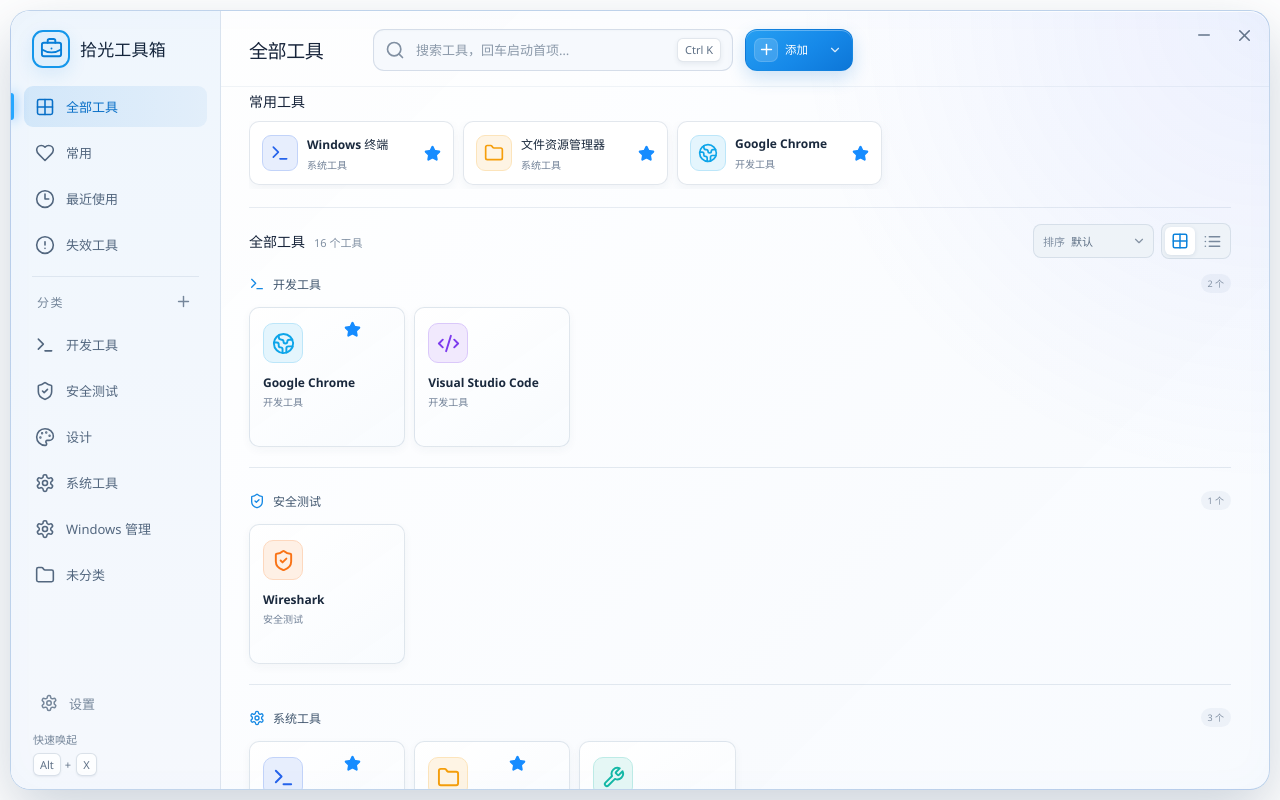
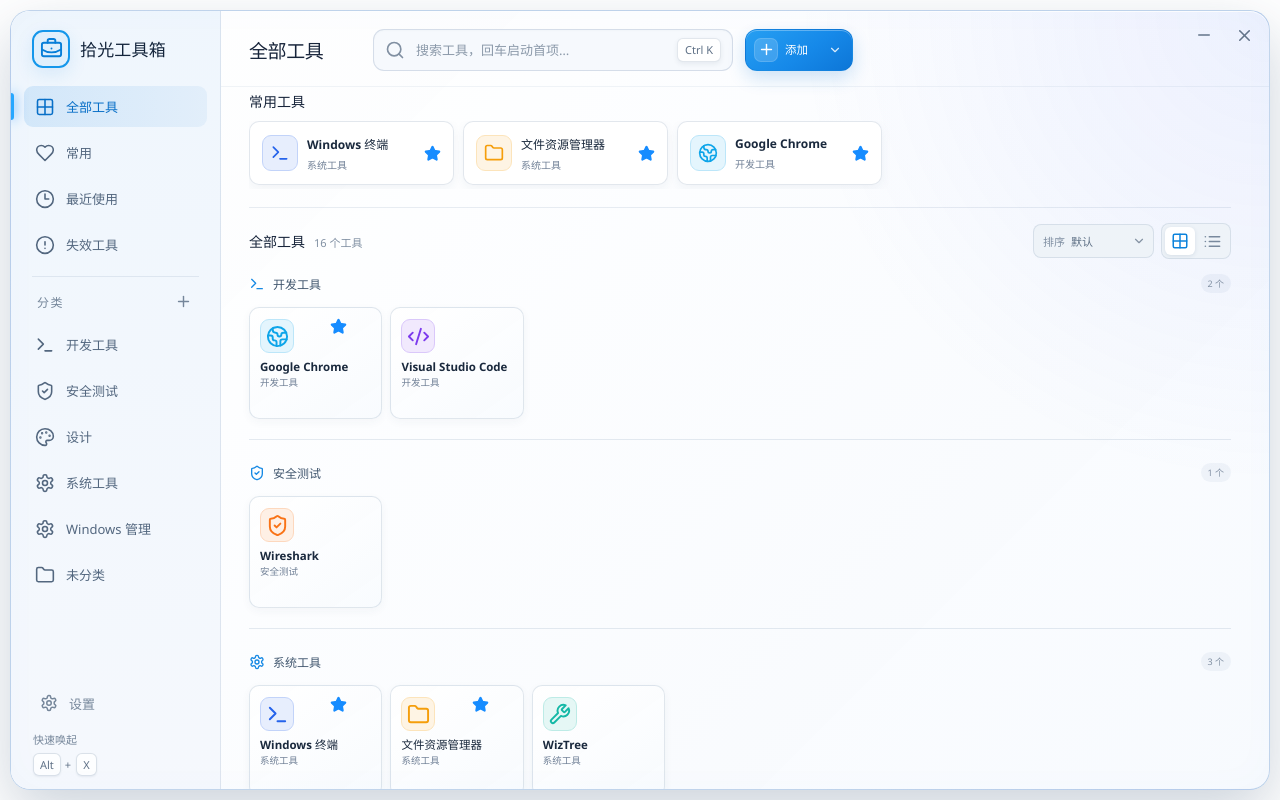
Before and after one commit to zhangnanydl/ShiguangToolbox, a React (Vite) app: page / in a window 1280 px wide. Built offline with nearby package versions, Linux system fonts and the light colour scheme.

Commit message:
style: make tool cards more compact

```diff
--- a/src/styles.css
+++ b/src/styles.css
@@ -151,7 +151,7 @@
 .view-toggle button { display: grid; place-items: center; width: 30px; height: 28px; color: #708198; background: transparent; border-radius: 6px; }
 .view-toggle button.active { color: #32a9ff; background: rgba(22,140,255,.13); }
 
-.tool-grid { display: grid; grid-template-columns: repeat(auto-fill, minmax(138px, 1fr)); gap: 9px; }
+.tool-grid { display: grid; grid-template-columns: repeat(auto-fill, minmax(120px, 1fr)); gap: 8px; }
 .categorized-tools { display: grid; gap: 20px; }
 .category-tool-group { min-width: 0; }
 .category-tool-group + .category-tool-group { padding-top: 18px; border-top: 1px solid rgba(83, 116, 151, .14); }
@@ -160,24 +160,24 @@
 .category-group-heading > span > svg { flex: 0 0 auto; color: #1689e4; }
 .category-group-heading b { overflow: hidden; font-size: 12px; font-weight: 650; text-overflow: ellipsis; white-space: nowrap; }
 .category-group-heading small { flex: 0 0 auto; padding: 3px 7px; color: #8190a3; background: rgba(93, 126, 163, .07); border-radius: 10px; font-size: 9px; }
-.tool-card { position: relative; display: flex; flex-direction: column; min-width: 0; height: 140px; padding: 15px 13px 11px; overflow: visible; background: linear-gradient(145deg, rgba(22, 36, 54, .82), rgba(16, 27, 41, .72)); border: 1px solid rgba(159, 190, 223, .16); border-radius: 10px; outline: 0; transition: 150ms ease; }
-.tool-card:hover, .tool-card:focus-visible { background: linear-gradient(145deg, rgba(24, 51, 82, .94), rgba(17, 34, 54, .92)); border-color: rgba(39, 151, 255, .7); box-shadow: 0 8px 24px rgba(0,0,0,.18), inset 0 0 0 1px rgba(22,140,255,.05); transform: translateY(-2px); }
+.tool-card { position: relative; display: flex; flex-direction: column; min-width: 0; height: 112px; padding: 11px 10px 9px; overflow: visible; background: linear-gradient(145deg, rgba(22, 36, 54, .82), rgba(16, 27, 41, .72)); border: 1px solid rgba(159, 190, 223, .16); border-radius: 10px; outline: 0; transition: 150ms ease; }
+.tool-card:hover, .tool-card:focus-visible { background: linear-gradient(145deg, rgba(24, 51, 82, .94), rgba(17, 34, 54, .92)); border-color: rgba(39, 151, 255, .7); box-shadow: 0 6px 18px rgba(0,0,0,.16), inset 0 0 0 1px rgba(22,140,255,.05); transform: translateY(-1px); }
 .tool-card.reorderable { cursor: grab; }
 .tool-card.reorderable:active { cursor: grabbing; }
 .tool-card.invalid { border-color: rgba(221, 78, 91, .48); background: linear-gradient(145deg, rgba(65, 31, 39, .72), rgba(31, 25, 37, .72)); }
-.drag-handle { position: absolute; right: 8px; bottom: 7px; display: grid; place-items: center; color: #7b8ca0; opacity: 0; transition: 130ms ease; }
+.drag-handle { position: absolute; right: 6px; bottom: 5px; display: grid; place-items: center; color: #7b8ca0; opacity: 0; transition: 130ms ease; }
 .tool-card:hover .drag-handle, .tool-card:focus-visible .drag-handle { opacity: 1; }
-.app-icon, .fallback-icon { display: grid; place-items: center; width: 40px; height: 40px; margin-bottom: 11px; object-fit: contain; border-radius: 9px; }
+.app-icon, .fallback-icon { display: grid; place-items: center; width: 34px; height: 34px; margin-bottom: 7px; object-fit: contain; border-radius: 8px; }
 .app-icon.small, .fallback-icon.small { width: 36px; height: 36px; margin: 0; border-radius: 8px; }
 .fallback-icon { color: white; font-size: 22px; font-weight: 700; background: linear-gradient(145deg, color-mix(in srgb, var(--icon-color), white 12%), var(--icon-color)); box-shadow: 0 8px 18px color-mix(in srgb, var(--icon-color), transparent 76%); }
-.tool-meta { display: grid; gap: 3px; min-width: 0; }
-.tool-meta strong { overflow: hidden; font-size: 12px; font-weight: 600; text-overflow: ellipsis; white-space: nowrap; }
-.tool-meta span { color: var(--text-muted); font-size: 10px; }
-.launch-label { margin-top: auto; color: transparent; font-size: 9.5px; transition: 150ms ease; }
+.tool-meta { display: grid; gap: 2px; min-width: 0; }
+.tool-meta strong { overflow: hidden; font-size: 11.5px; font-weight: 650; line-height: 1.3; text-overflow: ellipsis; white-space: nowrap; }
+.tool-meta span { overflow: hidden; color: var(--text-muted); font-size: 9.5px; line-height: 1.25; text-overflow: ellipsis; white-space: nowrap; }
+.launch-label { margin-top: auto; padding-right: 13px; overflow: hidden; color: transparent; font-size: 8.5px; line-height: 1.2; text-overflow: ellipsis; white-space: nowrap; transition: 150ms ease; }
 .tool-card:hover .launch-label, .tool-card:focus-visible .launch-label { color: #6598c6; }
 .launch-label.path-invalid { color: #da5967; }
-.tool-card-actions { position: absolute; z-index: 7; top: 7px; right: 7px; display: flex; gap: 1px; }
-.tool-card-actions > button { display: grid; place-items: center; width: 29px; height: 29px; color: #6f8095; background: transparent; border-radius: 7px; opacity: 0; transition: 130ms ease; }
+.tool-card-actions { position: absolute; z-index: 7; top: 5px; right: 5px; display: flex; gap: 0; }
+.tool-card-actions > button { display: grid; place-items: center; width: 26px; height: 26px; color: #6f8095; background: transparent; border-radius: 7px; opacity: 0; transition: 130ms ease; }
 .tool-card:hover .tool-card-actions > button, .tool-card:focus-within .tool-card-actions > button, .star-button.selected { opacity: 1; }
 .tool-card-actions > button:hover { color: #eaf4ff; background: rgba(255,255,255,.07); }
 .tool-card-actions .star-button.selected { color: #168cff; }
@@ -250,7 +250,7 @@
 
 @media (max-width: 920px) {
   .app-shell { grid-template-columns: 176px 1fr; }.sidebar { padding-inline: 10px; }.brand { margin-left: 7px; font-size: 16px; }.brand-mark { width: 36px; height: 36px; }.nav-item.active::before { left: -10px; }
-  .topbar { grid-template-columns: minmax(210px, 360px) 108px minmax(0, 1fr) 80px; gap: 8px; padding-left: 18px; }.topbar h1 { display: none; }.window-controls { grid-column: 4; grid-row: 1; }.content-scroll { padding-inline: 18px; }.tool-grid { grid-template-columns: repeat(auto-fill, minmax(132px, 1fr)); }
+  .topbar { grid-template-columns: minmax(210px, 360px) 108px minmax(0, 1fr) 80px; gap: 8px; padding-left: 18px; }.topbar h1 { display: none; }.window-controls { grid-column: 4; grid-row: 1; }.content-scroll { padding-inline: 18px; }.tool-grid { grid-template-columns: repeat(auto-fill, minmax(116px, 1fr)); }
 }
 
 @media (max-width: 700px) {
@@ -375,9 +375,9 @@
 
 /* Icon repair and light-theme interaction polish */
 .preset-tool-icon {
-  display: grid; place-items: center; width: 40px; height: 40px; margin-bottom: 11px;
+  display: grid; place-items: center; width: 34px; height: 34px; margin-bottom: 7px;
   color: var(--icon-color); background: color-mix(in srgb, var(--icon-color), white 89%);
-  border: 1px solid color-mix(in srgb, var(--icon-color), white 72%); border-radius: 10px;
+  border: 1px solid color-mix(in srgb, var(--icon-color), white 72%); border-radius: 9px;
 }
 .preset-tool-icon.small { width: 36px; height: 36px; margin: 0; border-radius: 9px; }
 .fallback-icon { position: relative; color: white; overflow: hidden; }
```
